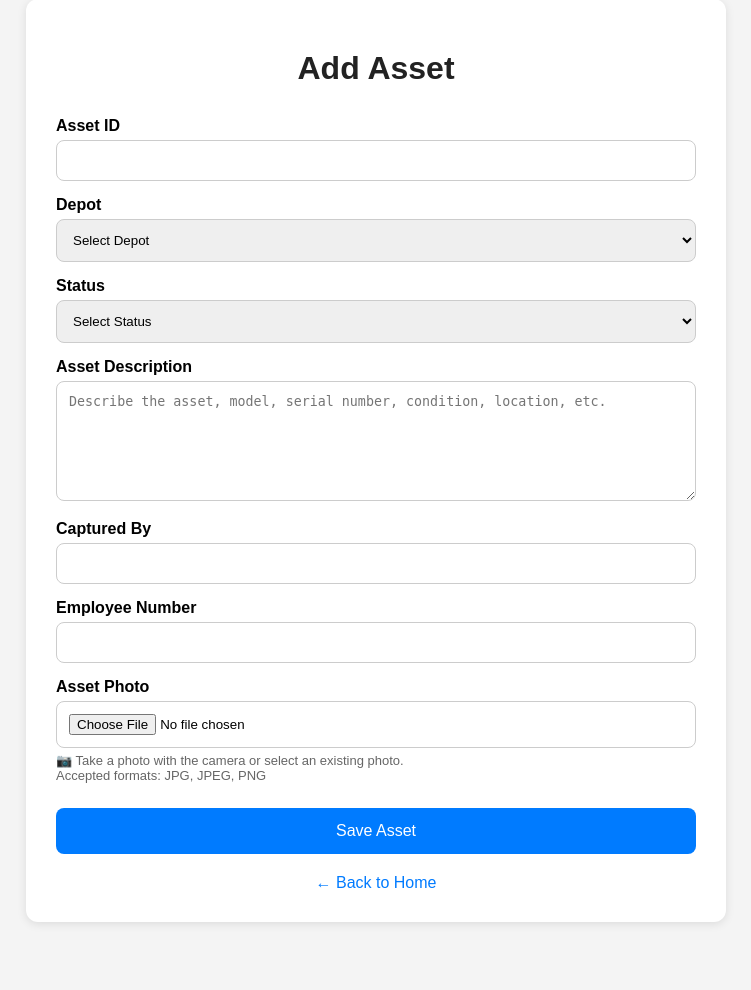
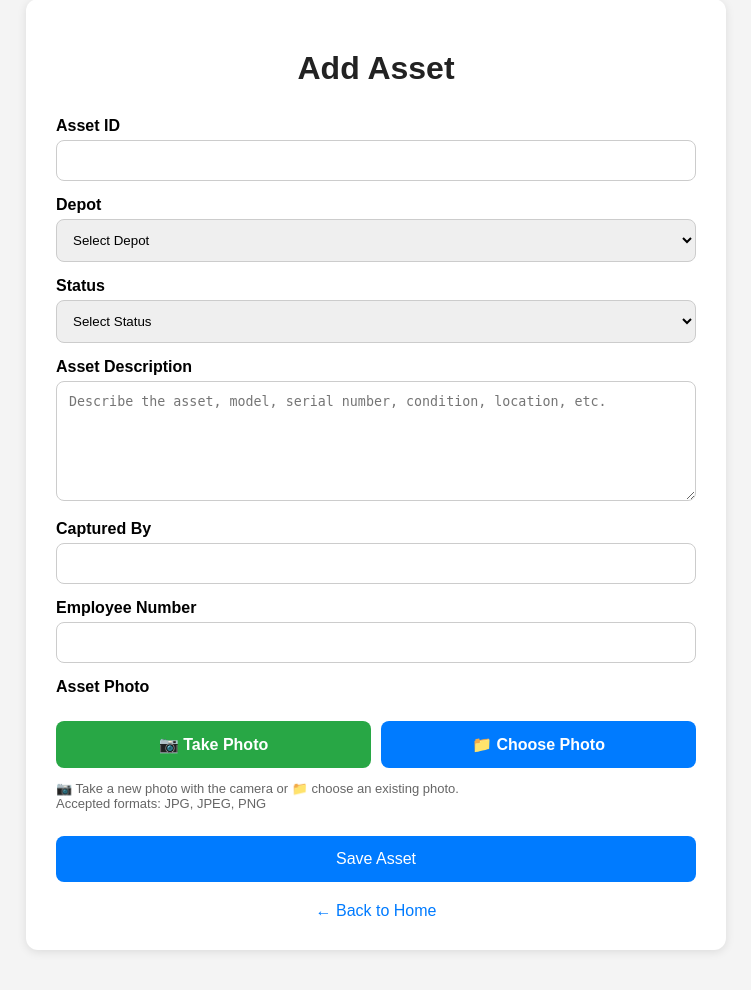
Before and after one commit to Mayra-2023/asset-tracker, a Flask app: page /add in a window 1280 px wide. Shown: the part 41-1031 px from the top of the page, without its empty margins (264-1015 px from the left). Before the commit the page ends 965 px from the top, so only its background shows below. Run offline with Flask 3, Linux system fonts and the light colour scheme; some libraries are stand-ins or nearby versions.

Commit message:
Update add_asset.html

```diff
--- a/templates/add_asset.html
+++ b/templates/add_asset.html
@@ -54,6 +54,51 @@
             min-height:120px;
         }
 
+        .photo-options{
+            display:flex;
+            gap:10px;
+            flex-wrap:wrap;
+            margin-top:10px;
+        }
+
+        .photo-button{
+            flex:1;
+            min-width:200px;
+            padding:14px;
+            color:white;
+            text-align:center;
+            border-radius:8px;
+            cursor:pointer;
+            box-sizing:border-box;
+        }
+
+        .camera-button{
+            background:#28a745;
+        }
+
+        .camera-button:hover{
+            background:#218838;
+        }
+
+        .file-button{
+            background:#007BFF;
+        }
+
+        .file-button:hover{
+            background:#0056b3;
+        }
+
+        .photo-input{
+            display:none;
+        }
+
+        .preview{
+            display:none;
+            width:100%;
+            margin-top:15px;
+            border-radius:8px;
+        }
+
         .btn{
             width:100%;
             padding:14px;
@@ -85,7 +130,7 @@
         .note{
             font-size:13px;
             color:#666;
-            margin-top:5px;
+            margin-top:8px;
         }
     </style>
 </head>
@@ -100,7 +145,9 @@
 
         <form action="/add" method="POST" enctype="multipart/form-data">
 
+            <!-- ASSET ID -->
             <label for="asset_id">Asset ID</label>
+
             <input
                 type="text"
                 id="asset_id"
@@ -108,7 +155,10 @@
                 required
             >
 
+
+            <!-- DEPOT -->
             <label for="depot">Depot</label>
+
             <select
                 id="depot"
                 name="depot"
@@ -122,7 +172,10 @@
                 <option value="Matola">Matola</option>
             </select>
 
+
+            <!-- STATUS -->
             <label for="status">Status</label>
+
             <select
                 id="status"
                 name="status"
@@ -134,11 +187,14 @@
                 <option value="Under Maintenance">Under Maintenance</option>
                 <option value="Damaged">Damaged</option>
                 <option value="Missing">Missing</option>
-                <option value="Disposed">To be scrapped</option>
+                <option value="To be scrapped">To be scrapped</option>
                 <option value="Disposed">Disposed</option>
             </select>
 
+
+            <!-- DESCRIPTION -->
             <label for="description">Asset Description</label>
+
             <textarea
                 id="description"
                 name="description"
@@ -147,7 +203,10 @@
                 placeholder="Describe the asset, model, serial number, condition, location, etc."
             ></textarea>
 
+
+            <!-- CAPTURED BY -->
             <label for="captured_by">Captured By</label>
+
             <input
                 type="text"
                 id="captured_by"
@@ -155,7 +214,10 @@
                 required
             >
 
+
+            <!-- EMPLOYEE NUMBER -->
             <label for="employee_number">Employee Number</label>
+
             <input
                 type="text"
                 id="employee_number"
@@ -163,58 +225,144 @@
                 required
             >
 
-            <label for="image">Asset Photo</label>
+
+            <!-- PHOTO -->
+            <label>Asset Photo</label>
+
+            <div class="photo-options">
+
+                <!-- CAMERA -->
+                <label
+                    for="cameraInput"
+                    class="photo-button camera-button"
+                >
+                    📷 Take Photo
+                </label>
 
                 <input
                     type="file"
-    id="image"
-    name="image"
+                    id="cameraInput"
+                    class="photo-input"
                     accept="image/jpeg,image/png,image/jpg"
                     capture="environment"
-    required
                 >
 
+
+                <!-- EXISTING FILE -->
+                <label
+                    for="fileInput"
+                    class="photo-button file-button"
+                >
+                    📁 Choose Photo
+                </label>
+
+                <input
+                    type="file"
+                    id="fileInput"
+                    name="image"
+                    class="photo-input"
+                    accept="image/jpeg,image/png,image/jpg"
+                >
+
+            </div>
+
             <div class="note">
-    📷 Take a photo with the camera or select an existing photo.
+                📷 Take a new photo with the camera
+                or
+                📁 choose an existing photo.
                 <br>
                 Accepted formats: JPG, JPEG, PNG
             </div>
 
+
+            <!-- PHOTO PREVIEW -->
             <img
                 id="preview"
+                class="preview"
                 src=""
                 alt="Photo preview"
-    style="display:none; width:100%; margin-top:15px; border-radius:8px;"
             >
 
-            <button type="submit" class="btn">
+
+            <!-- SAVE -->
+            <button
+                type="submit"
+                class="btn"
+            >
                 Save Asset
             </button>
 
         </form>
 
-        <a href="/" class="back">
+
+        <!-- BACK -->
+        <a
+            href="/"
+            class="back"
+        >
             ← Back to Home
         </a>
 
     </div>
 
 </div>
+
+
+<!-- JAVASCRIPT -->
 <script>
-    const imageInput = document.getElementById("image");
+
+    const cameraInput = document.getElementById("cameraInput");
+    const fileInput = document.getElementById("fileInput");
     const preview = document.getElementById("preview");
 
-    imageInput.addEventListener("change", function () {
 
-        const file = this.files[0];
+    // =========================
+    // TAKE PHOTO
+    // =========================
 
-        if (file) {
-            preview.src = URL.createObjectURL(file);
+    cameraInput.addEventListener("change", function () {
+
+        if (this.files.length > 0) {
+
+            const photo = this.files[0];
+
+            /*
+             * Transfer the camera photo
+             * to the main image input.
+             */
+            const dataTransfer = new DataTransfer();
+
+            dataTransfer.items.add(photo);
+
+            fileInput.files = dataTransfer.files;
+
+
+            // Show preview
+            preview.src = URL.createObjectURL(photo);
+
             preview.style.display = "block";
-        } else {
-            preview.style.display = "none";
         }
     });
+
+
+    // =========================
+    // CHOOSE EXISTING PHOTO
+    // =========================
+
+    fileInput.addEventListener("change", function () {
+
+        if (this.files.length > 0) {
+
+            const photo = this.files[0];
+
+            // Show preview
+            preview.src = URL.createObjectURL(photo);
+
+            preview.style.display = "block";
+        }
+    });
+
 </script>
+
 </body>
 </html>
```
Lines whose indentation alone changed are shown as unchanged.
